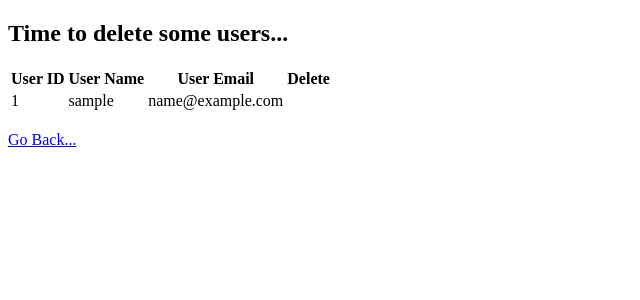
After one commit to jcalderon95/Calderon_J_3014_CMS, a PHP site: page /Calderon_J_3014_CMS/admin/admin_deleteuser.php in a window 1280 px wide. The commit adds this page. Shown: the top 300 px of the page, without its empty margins (0-640 px from the left). Run offline with PHP 8.4, Linux system fonts and the light colour scheme; the visitor is signed in with stand-in values (Sample User, id 1); tables that the repository leaves empty or names only in its code hold one stand-in row (values such as "Sample post").

Commit message:
added delete user php file

```diff
--- /dev/null
+++ b/admin/admin_deleteuser.php
@@ -0,0 +1,57 @@
+<?php
+    require_once '../load.php';
+    confirm_logged_in();
+
+    $session_id = $_SESSION['user_id'];
+    $users = getAllUsers();
+    if(!$users){
+        $message = 'Failed to get user list';
+    }
+
+    if(isset($_GET['id'])){
+        $user_id = $_GET['id'];
+        $delete_result = deleteUser($user_id);
+
+        if(!$delete_result){
+            $message = 'Failed to delete user';
+        }
+    }
+?>
+
+<!DOCTYPE html>
+<html lang="en">
+<head>
+    <meta charset="UTF-8">
+    <meta name="viewport" content="width=device-width, initial-scale=1.0">
+    <title>Delete User</title>
+</head>
+<body>
+    <h2>Time to delete some users...</h2>
+    <?php echo !empty($message)?$message:'';?>
+    <table>
+        <thead>
+            <tr>
+                <th>User ID</th>
+                <th>User Name</th>
+                <th>User Email</th>
+                <th>Delete</th>
+            </tr>
+        </thead>
+        <tbody>
+        <?php while($user = $users->fetch(PDO::FETCH_ASSOC)):?>
+            <tr>
+                <td><?php echo $user['user_id'];?></td>
+                <td><?php echo $user['user_name'];?></td>
+                <td><?php echo $user['user_email'];?></td>
+
+                <?php if ($user['user_id'] != $session_id): ?>
+                    <td><a href="admin_deleteuser.php?id=<?php echo $user['user_id'];?>">Delete</a></td>
+                <?php endif; ?>
+            </tr>
+        <?php endwhile;?>
+        </tbody>
+    </table>
+    <br>
+    <a href="index.php">Go Back...</a>
+</body>
+</html>
--- a/admin/scripts/user.php
+++ b/admin/scripts/user.php
@@ -90,3 +90,35 @@ function editUser($id, $fname, $username, $password, $email){
         return 'There was an error updating the user...';
     }
 }
+
+function getAllUsers(){
+    $pdo = Database::getInstance()->getConnection();
+
+    $get_user_query = 'SELECT * FROM tbl_user';
+    $users = $pdo->query($get_user_query);
+
+    if($users){
+        return $users;
+    }else{
+        return false;
+    }
+}
+
+function deleteUser($id){
+    $pdo = Database::getInstance()->getConnection();
+    $delete_user_query = 'DELETE FROM tbl_user WHERE user_id = :id';
+    $delete_user_set = $pdo->prepare($delete_user_query);
+    $delete_user_result = $delete_user_set->execute(
+        array(
+            ':id'=>$id
+        )
+    );
+
+    //If everything went through, redirect to admin_deleteuser.php
+    //Otherwise, return false
+    if($delete_user_result && $delete_user_set->rowCount() > 0){
+        redirect_to('admin_deleteuser.php');
+    }else{
+        return false;
+    }
+}
```
